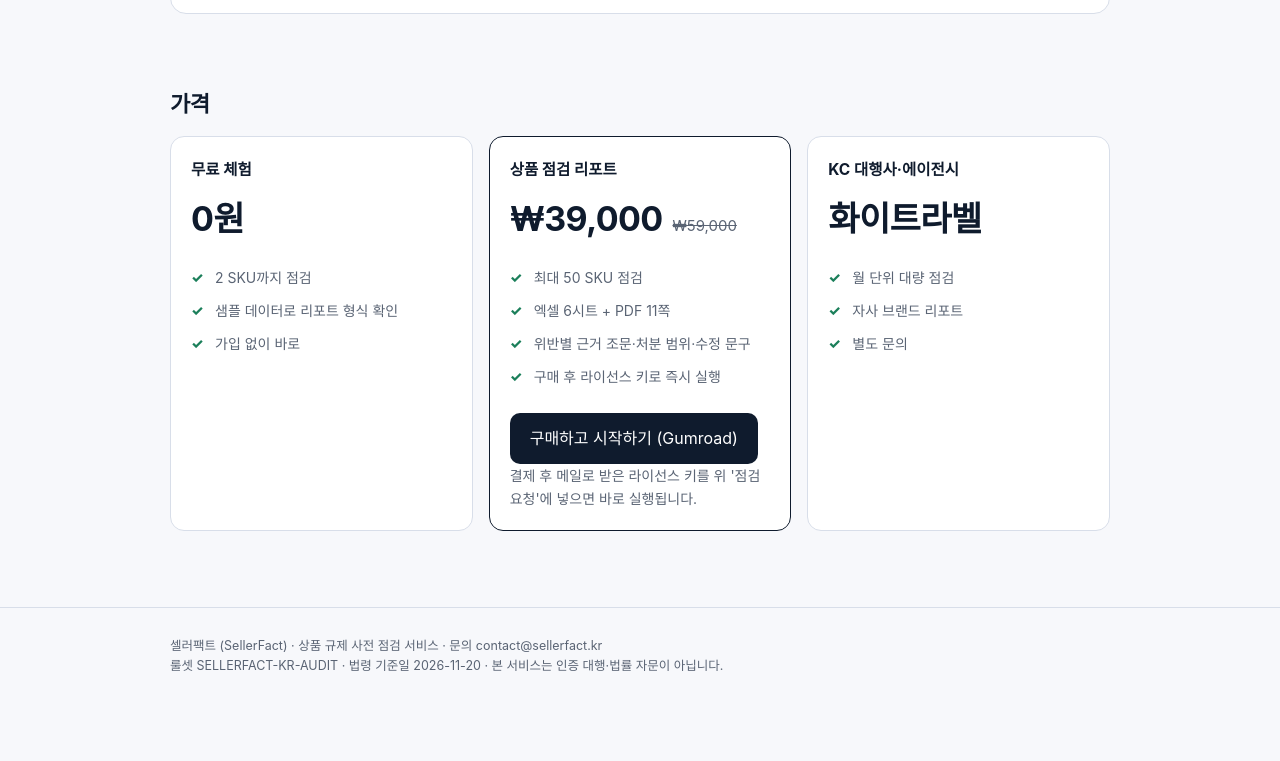
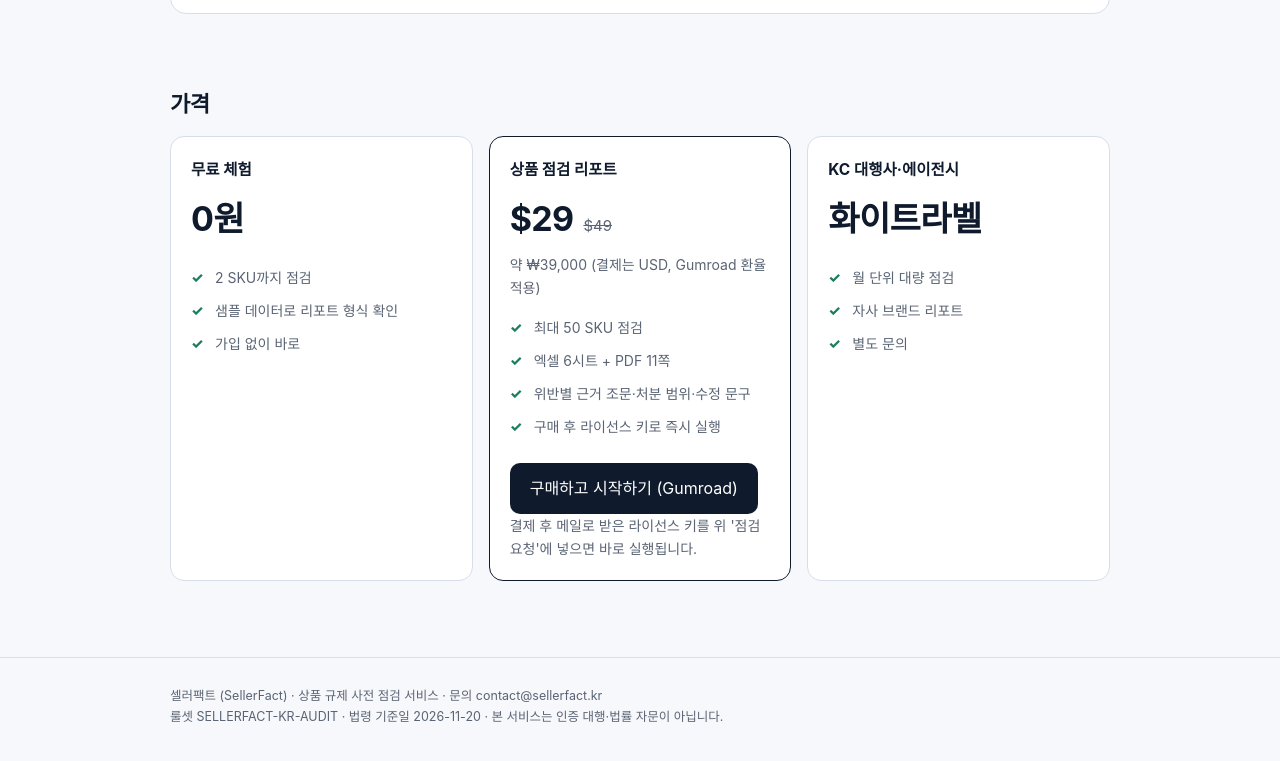
Before and after one commit to Neo970720/sellerfact, a plain HTML site: page docs/index.html in a window 1280 px wide. Shown: the part 1545-2306 px from the top of the page. Before the commit the page ends 2270 px from the top, so only its background shows below. Drawn offline with Linux system fonts and the light colour scheme.

Commit message:
page: 가격 표기 실제 통화(USD 29)로 정정

```diff
--- a/docs/index.html
+++ b/docs/index.html
@@ -164,7 +164,8 @@ SC-001,유아 수면조끼 4종,유아용품 > 유아복,322B58368001,28900,순
       </div>
       <div class="card" style="border-color:var(--navy)">
         <h3>상품 점검 리포트</h3>
-        <div class="price"><b>₩39,000</b><s>₩59,000</s></div>
+        <div class="price"><b>$29</b><s>$49</s></div>
+        <p class="hint" style="margin:-8px 0 12px">약 ₩39,000 (결제는 USD, Gumroad 환율 적용)</p>
         <ul class="check">
           <li>최대 50 SKU 점검</li>
           <li>엑셀 6시트 + PDF 11쪽</li>
```
